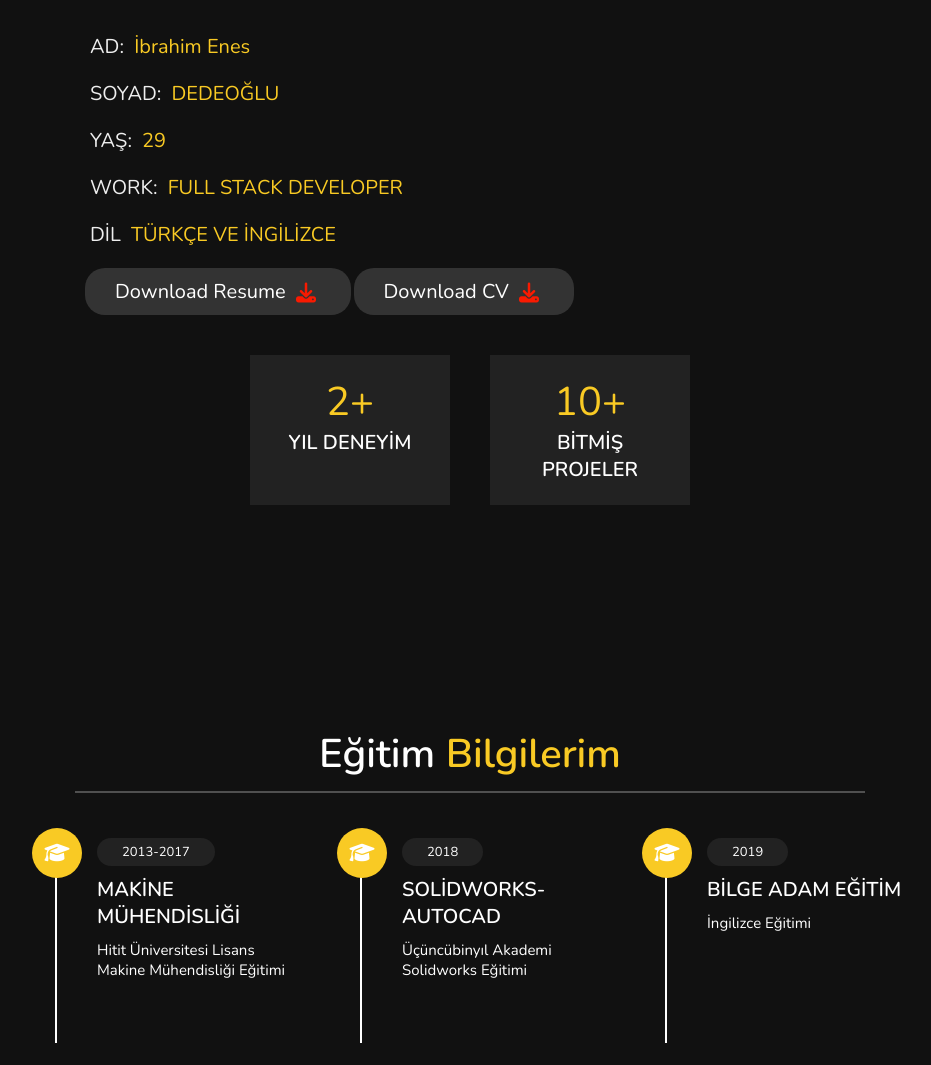
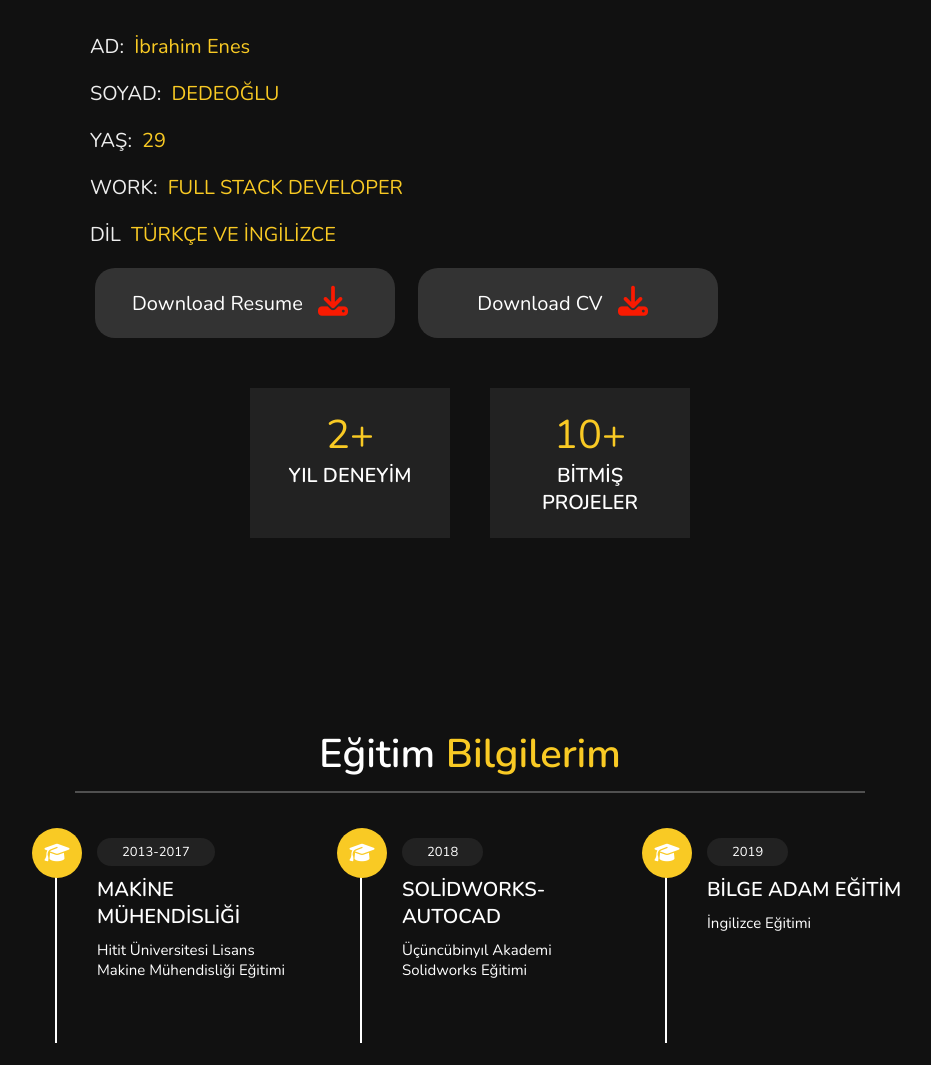
Before and after one commit to dedeogluie/ibrahimenes.githup.io, a plain HTML site: page index.html in a window 1280 px wide. Shown: the part 893-1958 px from the top of the page, without its empty margins (345-1276 px from the left). Drawn offline with nearby package versions, Linux system fonts and the light colour scheme.

Commit message:
Update style.css

```diff
--- a/style.css
+++ b/style.css
@@ -108,6 +108,7 @@ header .user img{
 }
 
 header .user img:hover{
+
     transform: scale(1.5) rotate(360deg);
 }
 
@@ -158,13 +159,10 @@ header .social-medya a{
     color: var(--yellow);
 }
 
-header .social-medya a i{
-    transition: 0.2s all;
-}
 
 header .social-medya a:hover {
-
-    color: #4267b2;;
+    transition: 0.7s all;
+    color: #4267b2;
     transform: scale(2) rotate(360deg);
 }
 
@@ -237,9 +235,25 @@ header .social-medya a:hover {
     padding:0 .5rem;
 }
 
+.about .row .info .btn{
+    background: #333;
+    width: 30rem;
+    height: 7rem;
+    margin: 1rem;
+    text-align: center;
+    font-size: 2rem;
+}
+
+.about .row .info .btn i{
+    font-size: 3rem;
+    padding: 1rem;
+}
+
+
+
 
 .about .row .counter {
-    flex:1 1 48rem;
+    flex:1 1 50rem;
     display: flex;
     align-items: center;
     justify-content: center;
```
